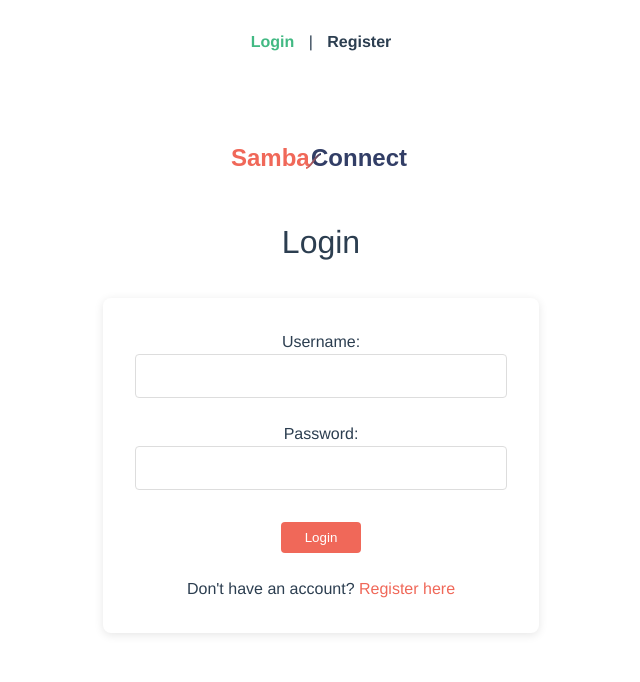
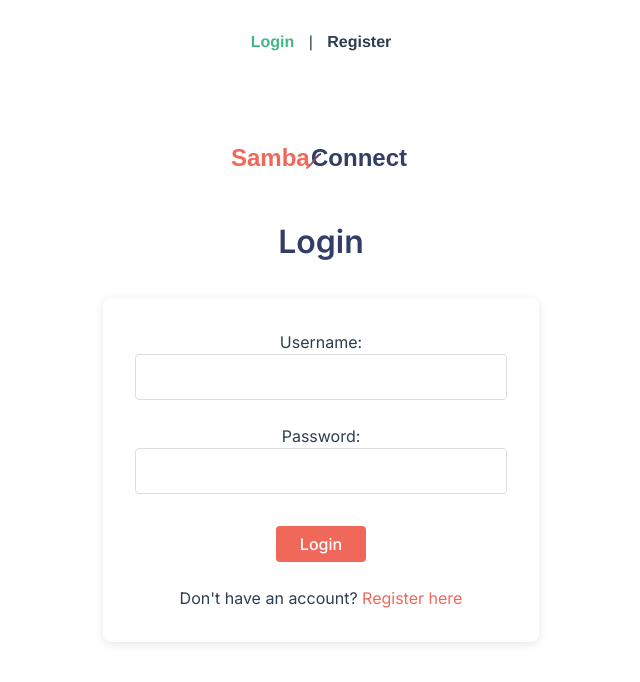
Before and after one commit to digitalsamba/booking-system, a Vue app in the folder booking-system-frontend/: page /login in a window 1280 px wide. Shown: the top 682 px of the page, without its empty margins (319-959 px from the left). Built offline with nearby package versions, Linux system fonts and the light colour scheme.

Commit message:
Implement SambaConnect branding with Inter font

```diff
--- a/booking-system-frontend/src/assets/main.css
+++ b/booking-system-frontend/src/assets/main.css
@@ -28,6 +28,8 @@ body {
   font-family: var(--font-family);
   line-height: 1.5;
   color: var(--text-color);
+  -webkit-font-smoothing: antialiased;
+  -moz-osx-font-smoothing: grayscale;
 }
 
 h1, h2, h3, h4, h5, h6 {
@@ -65,12 +67,29 @@ h1, h2, h3, h4, h5, h6 {
   margin-bottom: 1.5rem;
 }
 
+/* Form element styling */
+input,
+select,
+textarea,
+button {
+  font-family: var(--font-family);
+  font-size: 1rem;
+}
+
 .form-control {
   width: 100%;
   padding: 0.75rem;
   border: 1px solid #ddd;
   border-radius: 4px;
+  font-family: var(--font-family);
   font-size: 1rem;
+  transition: border-color 0.2s ease, box-shadow 0.2s ease;
+}
+
+.form-control:focus {
+  border-color: var(--primary-color);
+  outline: none;
+  box-shadow: 0 0 0 3px rgba(240, 104, 89, 0.2);
 }
 
 .alert {
--- a/booking-system-frontend/src/views/HomeView.vue
+++ b/booking-system-frontend/src/views/HomeView.vue
@@ -1,9 +1,9 @@
 <template>
   <div class="home">
-    <h1>Welcome to the Booking System</h1>
+    <h1>Welcome to SambaConnect</h1>
     <div v-if="user" class="welcome-message">
       <h2>Hello, {{ user.display_name || user.username }}!</h2>
-      <p>Use the navigation to manage your bookings and profile.</p>
+      <p>Manage your video meetings with Digital Samba's powerful platform.</p>
     </div>
 
     <div class="dashboard-cards">
--- a/booking-system-frontend/src/views/LoginView.vue
+++ b/booking-system-frontend/src/views/LoginView.vue
@@ -94,12 +94,20 @@ export default {
   max-width: 500px;
   margin: 0 auto;
   padding: 2rem;
+  font-family: 'Inter', sans-serif;
 }
 
 .logo-container {
   display: flex;
   justify-content: center;
   margin-bottom: 2rem;
+}
+
+.login h1 {
+  font-family: 'Inter', sans-serif;
+  font-weight: 600;
+  text-align: center;
+  color: var(--secondary-color);
 }
 
 .login-form {
--- a/booking-system-frontend/src/views/ProfileView.vue
+++ b/booking-system-frontend/src/views/ProfileView.vue
@@ -146,13 +146,6 @@
         </div>
         <div class="modal-body">
           <p>Your profile has been updated successfully!</p>
-          <div v-if="digitalSambaUpdated" class="digital-samba-info">
-            <p><strong>Digital Samba Credentials Updated:</strong></p>
-            <ul>
-              <li><strong>Team ID:</strong> {{ formData.team_id ? 'Set ✓' : 'Not Set' }}</li>
-              <li><strong>Developer Key:</strong> {{ formData.developer_key ? 'Set ✓' : 'Not Set' }}</li>
-            </ul>
-          </div>
         </div>
         <div class="modal-footer">
           <button class="btn btn-primary" @click="updateSuccess = false">Close</button>
@@ -173,7 +166,6 @@ export default {
     const authStore = useAuthStore()
     const updateSuccess = ref(false)
     const saveSuccess = ref(false)
-    const digitalSambaUpdated = ref(false)
     const teamIdInput = ref(null)
 
     // Computed property to determine if Digital Samba credentials are missing
@@ -251,11 +243,6 @@ export default {
           userData.new_password = formData.new_password
         }
 
-        // Check if Digital Samba fields were updated
-        const dsTeamIdUpdated = formData.team_id !== (authStore.user?.team_id || '')
-        const dsDevKeyUpdated = formData.developer_key !== (authStore.user?.developer_key || '')
-        digitalSambaUpdated.value = dsTeamIdUpdated || dsDevKeyUpdated
-
         console.log('About to call authStore.updateProfile')
         const success = await authStore.updateProfile(userData)
         console.log('authStore.updateProfile returned:', success)
@@ -317,11 +304,6 @@ export default {
           if (success) {
             console.log('API update successful')
 
-            // Check if Digital Samba fields were updated for UI feedback
-            const teamIdChanged = previousTeamId !== userData.team_id
-            const devKeyChanged = previousDevKey !== userData.developer_key
-            digitalSambaUpdated.value = teamIdChanged || devKeyChanged
-
             // Show success in UI
             updateSuccess.value = true
             saveSuccess.value = true
@@ -360,11 +342,6 @@ export default {
             authStore.user.developer_key = user.developer_key
           }
 
-          // Check if Digital Samba fields were updated for UI feedback
-          const teamIdChanged = previousTeamId !== user.team_id
-          const devKeyChanged = previousDevKey !== user.developer_key
-          digitalSambaUpdated.value = teamIdChanged || devKeyChanged
-
           // Show success in UI
           updateSuccess.value = true
           saveSuccess.value = true
@@ -389,15 +366,12 @@ export default {
       }
     }
 
-    // Function removed
-
     return {
       authStore,
       formData,
       passwordsDoNotMatch,
       updateSuccess,
       saveSuccess,
-      digitalSambaUpdated,
       missingCredentials,
       teamIdInput,
       updateProfile,
```
Also changed, not shown: booking-system-frontend/public/assets/digitalsamba-logo.svg (added).
